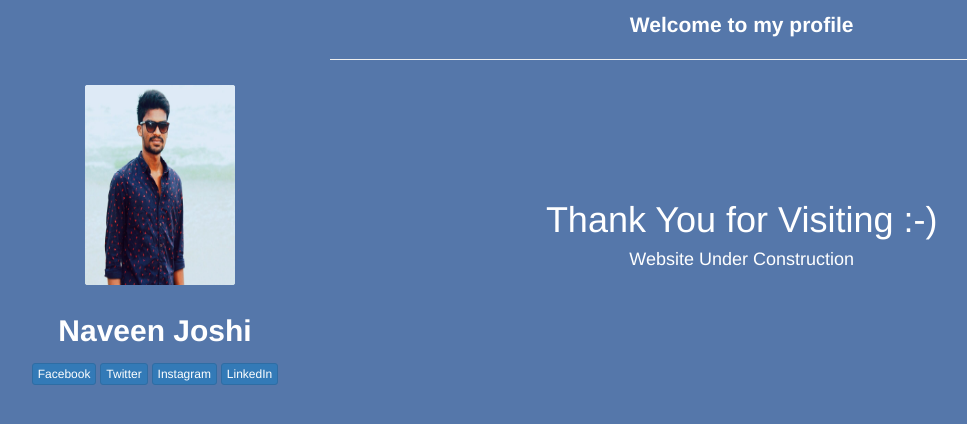
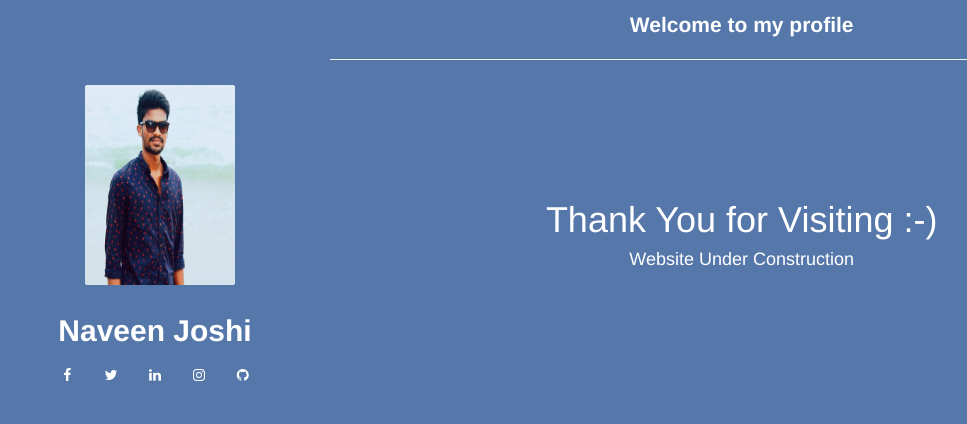
Before and after one commit to naveenjoshii/naveenjoshii.github.io, a plain HTML site: page index.html in a window 1280 px wide. Shown: the whole page, without its empty margins (5-972 px from the left). Drawn offline with nearby package versions, Linux system fonts and the light colour scheme.

Commit message:
Icons updated
Icons updated

```diff
--- a/index.html
+++ b/index.html
@@ -8,6 +8,7 @@
     <title>Naveen Joshi</title>
     <link rel="stylesheet" href="https://maxcdn.bootstrapcdn.com/bootstrap/3.3.7/css/bootstrap.min.css" integrity="sha384-BVYiiSIFeK1dGmJRAkycuHAHRg32OmUcww7on3RYdg4Va+PmSTsz/K68vbdEjh4u" crossorigin="anonymous">
     <link rel="stylesheet" href="./styl.css" type="text/css"/>
+<link rel="stylesheet" href="https://cdnjs.cloudflare.com/ajax/libs/font-awesome/4.7.0/css/font-awesome.min.css">
 
   </head>
 
@@ -28,10 +29,12 @@
             </div>
           <b>
             <p style="font-size:30px">Naveen Joshi</p></b>
-                            <a class="btn btn-primary btn-xs" href="https://www.facebook.com/kondeti.naveenkumar" >Facebook</a>
-                <a class="btn btn-primary btn-xs" href="https://twitter.com/Joshi1113Naveen" >Twitter</a>
-                <a class="btn btn-primary btn-xs" href="https://www.instagram.com/naveen_1113/" >Instagram</a>
-                <a class="btn btn-primary btn-xs" href="https://www.linkedin.com/in/kondeti-naveen-kumar-31a241164" >LinkedIn</a>
+                      <a href="https://www.facebook.com/kondeti.naveenkumar" class="fa fa-facebook" target="_blank"></a>
+      <a href="https://twitter.com/Joshi1113Naveen" class="fa fa-twitter" target="_blank"></a>
+      <a href="https://www.linkedin.com/in/kondeti-naveen-kumar-31a241164" class="fa fa-linkedin" target="_blank"></a>
+      <a href="https://www.instagram.com/naveen_1113/" class="fa fa-instagram" target="_blank"></a>
+      <a href="https://github.com/naveenjoshii" class="fa fa-github" target="_blank"></a>
+
 
           </div>
 
--- a/styl.css
+++ b/styl.css
@@ -35,3 +35,31 @@ body{
   transform: translate(40px,-40px);
   opacity: .4;
 }
+.fa {
+  padding: 5px;
+  font-size: 25px;
+  width: 40px;
+  height:auto;
+}
+.fa:hover {
+  color:white;
+
+}
+
+/* Facebook */
+.fa-facebook {
+  color: white;
+}
+  .fa-linkedin {
+  color: white;
+}.fa-instagram {
+  color: white;
+}
+
+/* Twitter */
+.fa-twitter {
+  color: white;
+}
+.fa-github {
+  color: white;
+}
```
